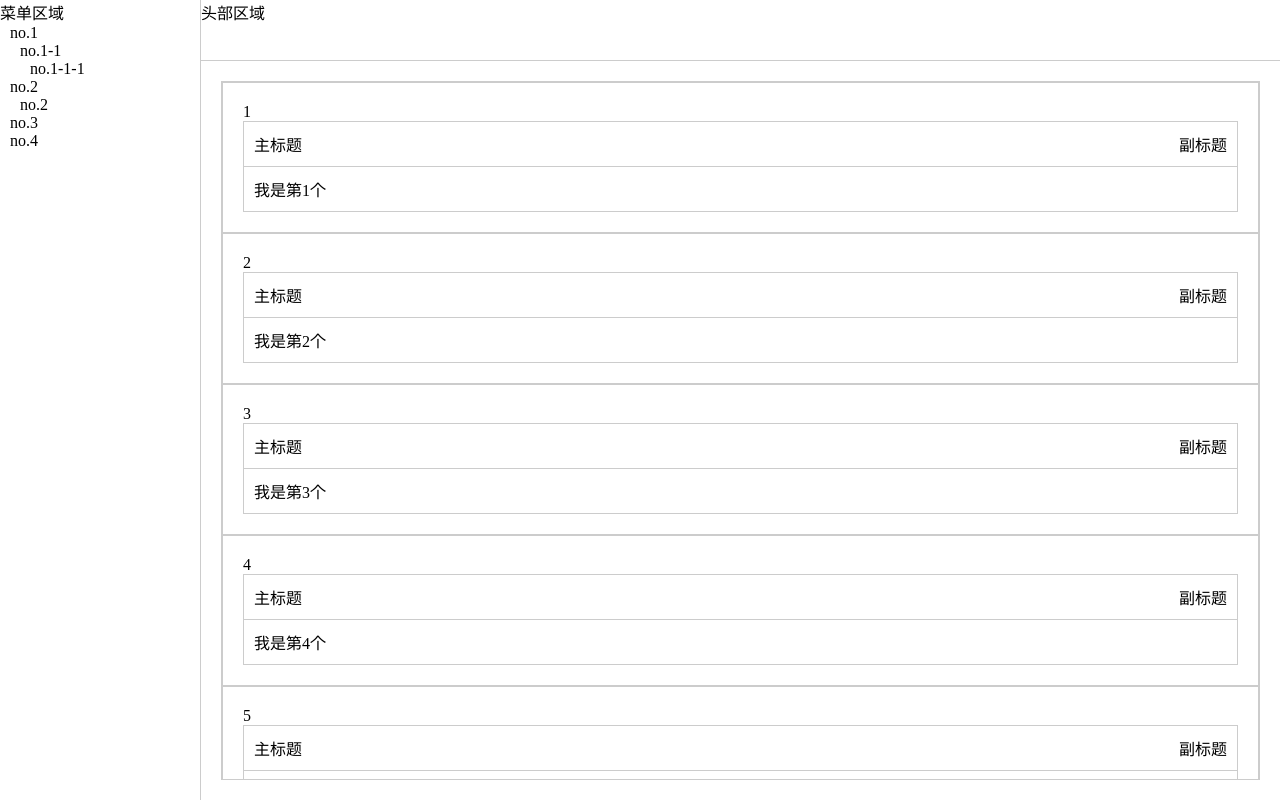
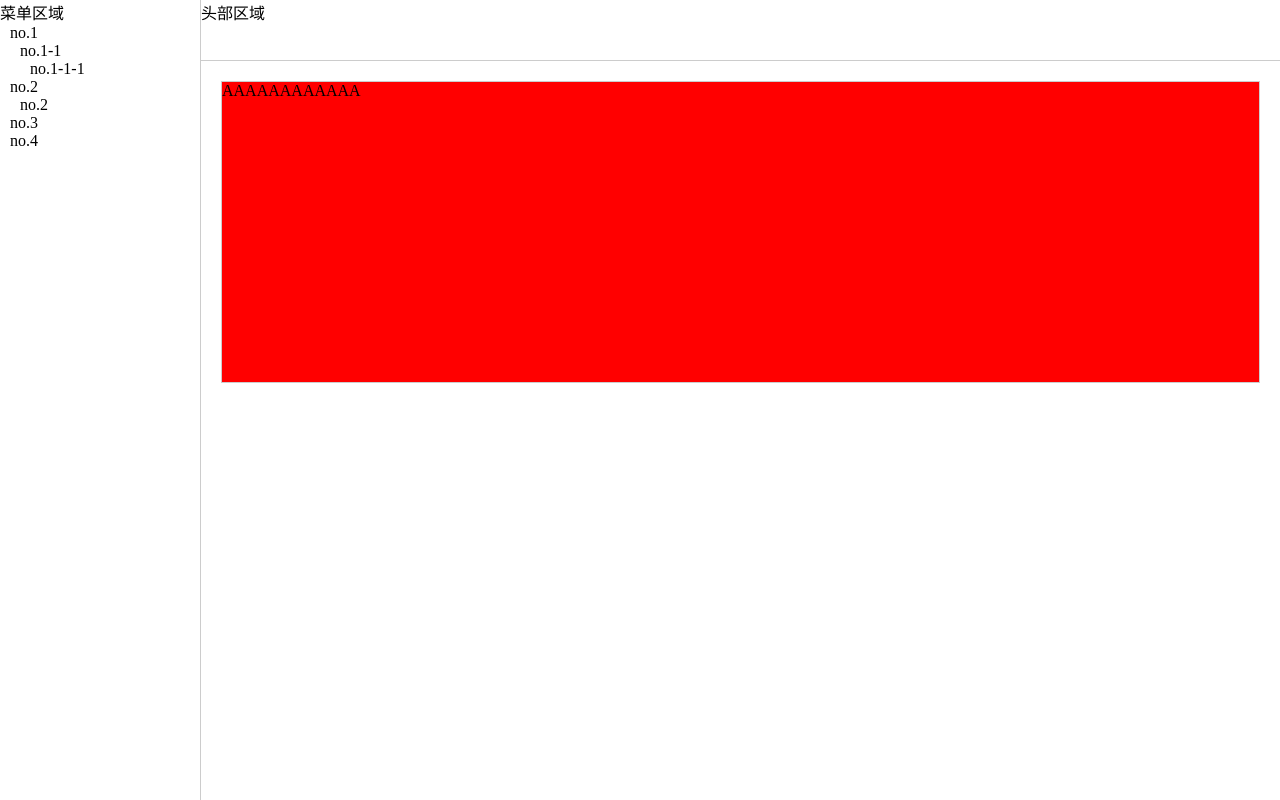
Before and after one commit to celinezhang1024/AllAboutVue, a Vue app in the folder Vue3/vite-project/: page / in a window 1280 px wide. Built offline with nearby package versions, Linux system fonts and the light colour scheme.

Commit message:
动态组件

```diff
--- a/Vue3/vite-project/src/App.vue
+++ b/Vue3/vite-project/src/App.vue
@@ -33,7 +33,6 @@
   import LifeCycleVue from "./components/Advanced/LifeCycle.vue" // + 配合生命周期的代码
   import Layout from "./components/Advanced/Layout/Index.vue"
 
-
   // const flag = ref<boolean>(true); // + 配合生命周期的代码
   // const unLoadLifeCycle = ()=>{
   //   flag.value = !flag.value;
--- /dev/null
+++ b/Vue3/vite-project/src/components/Advanced/Is/A.vue
@@ -0,0 +1,15 @@
+<!-- AAA -->
+<template>
+   <div class="a">
+       AAAAAAAAAAAA
+   </div>
+</template>
+
+<script setup lang='ts'>
+</script>
+
+<style scoped lang='less'>
+.a{
+    background:red;height: 300px;border: 1px solid #ccc;
+}
+</style>
--- /dev/null
+++ b/Vue3/vite-project/src/components/Advanced/Is/C.vue
@@ -0,0 +1,15 @@
+<!-- ccc -->
+<template>
+   <div class="c">
+       CCCCCCCCCCCC
+   </div>
+</template>
+
+<script setup lang='ts'>
+</script>
+
+<style scoped lang='less'>
+.c{
+    background:yellow;height: 300px;border: 1px solid #ccc;
+}
+</style>
--- /dev/null
+++ b/Vue3/vite-project/src/components/Advanced/Is/Vue2.vue
@@ -0,0 +1,20 @@
+<!-- Vue2 中动态组件 -->
+<template>
+   <div>
+        <!-- 通过字符串形式绑定 -->
+       <component is="A"></component>
+   </div>
+</template>
+
+<script setup lang='ts'>
+    import A from './A.vue'
+</script>
+
+<script lang='ts'>
+    export default {
+        components:{A}
+    }
+</script>
+
+<style scoped lang='less'>
+</style>
--- a/Vue3/vite-project/src/components/Advanced/Layout/Content/Index.vue
+++ b/Vue3/vite-project/src/components/Advanced/Layout/Content/Index.vue
@@ -1,18 +1,24 @@
 <template>
     <div class="content">
-        <div class="content-item" :key="item" v-for="item in 100">
+        <!-- 1. 列表 -->
+        <!-- <div class="content-item" :key="item" v-for="item in 100">
             {{item}}
             <Card :content="`我是第${item}个`"></Card>
-        </div>
+        </div> -->
+        <!-- 2. Is 动态组件 -->
+        <!-- <Is /> -->
+        <Vue2 />
     </div>
 </template>
 
 <script setup lang="ts">
+import Is from "../../Is/index.vue"
+import Vue2 from "../../Is/Vue2.vue"
 
 </script>
 
 <style lang="less">
-.content{flex:1;margin:20px;border:1px solid #ccc;overflow:auto;
+.content{flex:1;margin:20px; overflow:auto;
     &-item{padding:20px;border:1px solid #ccc;}
 }
 </style>
```
Also changed, not shown: Vue3/vite-project/src/components/Advanced/Is/B.vue (added, +15 -0 lines), Vue3/vite-project/src/components/Advanced/Is/Index.vue (added, +47 -0 lines).
